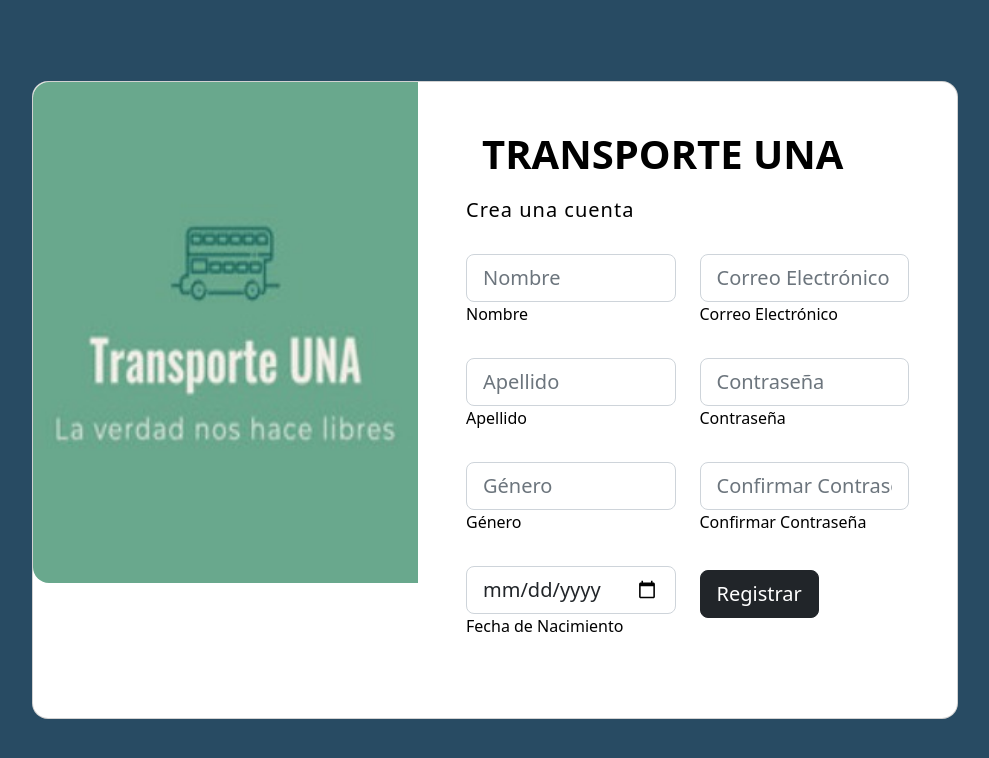
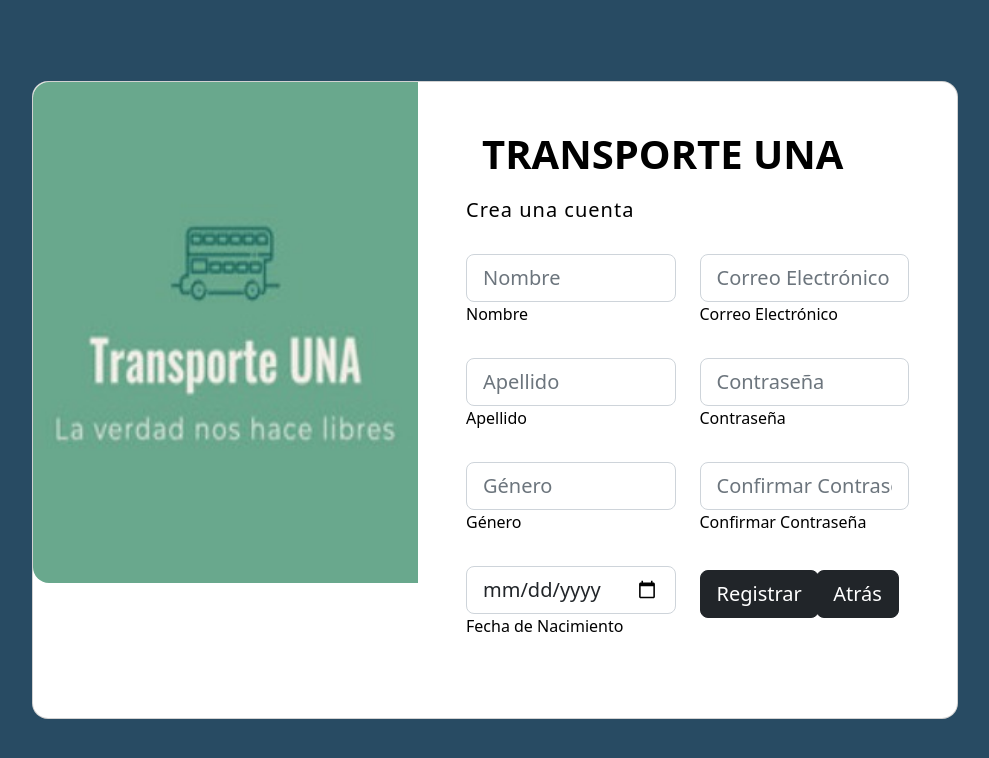
Before and after one commit to DayanaGamboaM/BoleteriaOnline, a Next.js app in the folder boleteria/: page /register in a window 1280 px wide. Shown: the top 758 px of the page, without its empty margins (145-1134 px from the left). Built offline with nearby package versions, Linux system fonts and the light colour scheme; no server answers.

Commit message:
button back in register

```diff
--- a/boleteria/components/componentsLogin/Register.tsx
+++ b/boleteria/components/componentsLogin/Register.tsx
@@ -31,6 +31,10 @@ const SignUp = () => {
     await createUserWithEmailAndPassword(auth, correo, contrasenna).then(() => {
       router.push("/");
     });
+  };
+
+  const handleBack = () => {
+    router.push("/login");
   };
 
   return (
@@ -178,15 +182,19 @@ const SignUp = () => {
                               </label>
                             </div>
 
-                            <div className="pt-1 mb-4 ">
-                              <button
-                                className="btn btn-dark btn-lg"
-                                type="submit"
-                                //disabled={loading}
-                              >
-                                {/* {loading ? "Registrando..." : "Registrar"} */}
-                                Registrar
-                              </button>
+                            <div className="pt-1 mb-4">
+                              <div className="row">
+                                <div className="col-sm-6">
+                                  <button className="btn btn-dark btn-lg" type="submit">
+                                    Registrar
+                                  </button>
+                                </div>
+                                <div className="col-sm-6">
+                                  <button className="btn btn-dark btn-lg" type="button" onClick={handleBack}>
+                                    Atrás
+                                  </button>
+                                </div>
+                              </div>
                             </div>
                           </div>
                         </div>
```
